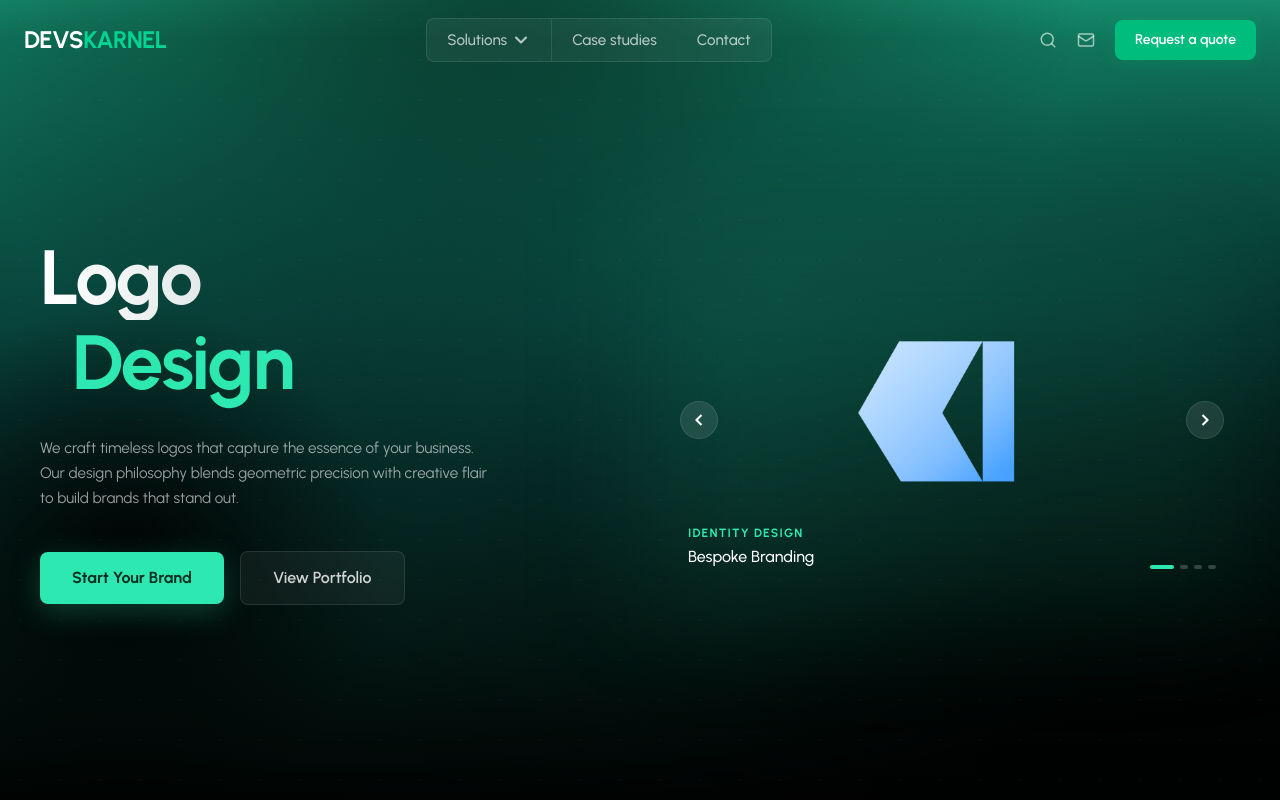
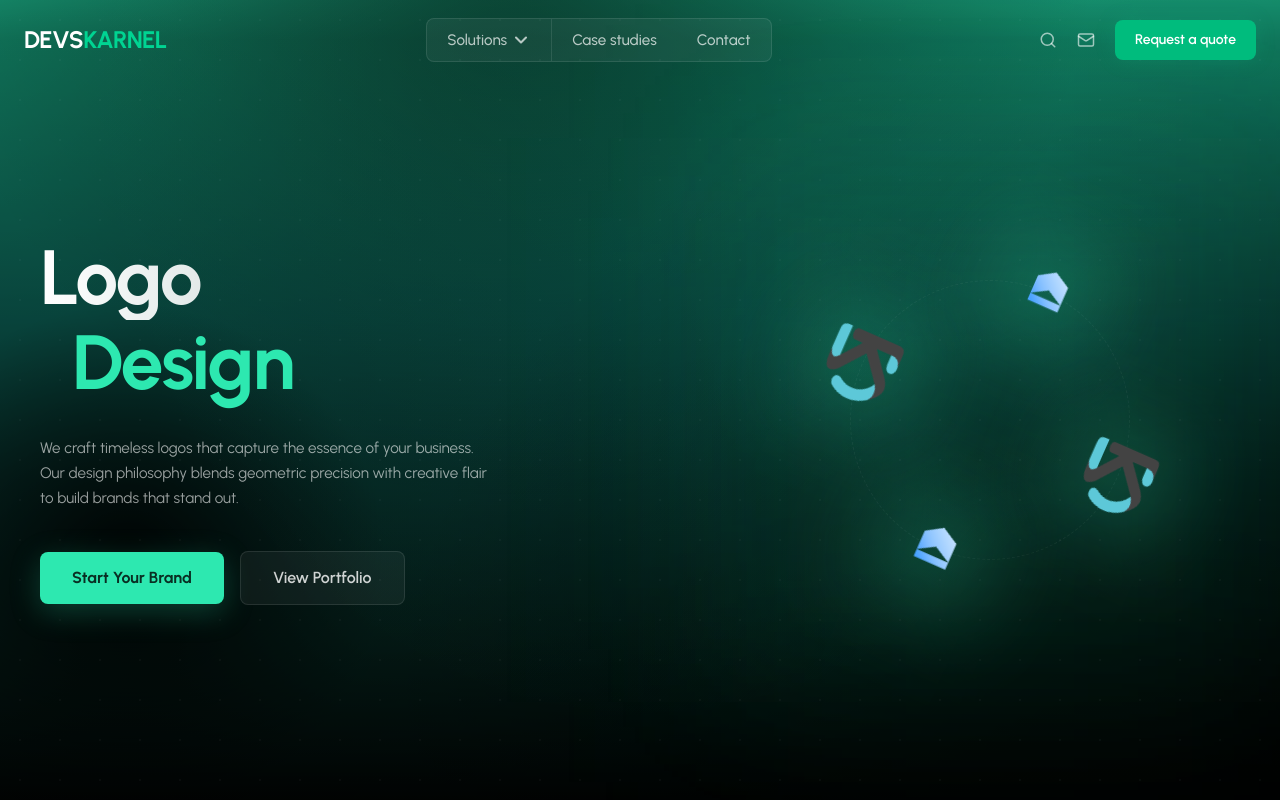
Before and after one commit to afterrender1/devkarnelweb, a Next.js app: page /services/logo-design in a window 1280 px wide. Shown: the top 800 px of the page. Built offline with nearby package versions, Linux system fonts and the light colour scheme.

Commit message:
logo section added

```diff
--- a/app/components/Navbar.jsx
+++ b/app/components/Navbar.jsx
@@ -187,7 +187,7 @@ export default function Navbar() {
                                         </button>
 
                                         {isDropdownOpen && (
-                                            <div ref={dropdownRef} className="absolute top-[120%] left-0 w-64 bg-black/40 backdrop-blur-3xl border border-white/10 rounded-lg overflow-hidden shadow-2xl z-100">
+                                            <div ref={dropdownRef} className="absolute top-[120%] left-0 w-64 bg-black/80 backdrop-blur-3xl border border-white/10 rounded-sm overflow-hidden shadow-2xl z-100">
                                                 <div className="absolute -top-10 left-1/2 -translate-x-1/2 w-32 h-32 bg-emerald-500/10 blur-3xl pointer-events-none" />
                                                 <div className="relative">
                                                     {dropdownItems.map((item) => (
--- a/app/components/logo-components/LogoHero.jsx
+++ b/app/components/logo-components/LogoHero.jsx
@@ -1,18 +1,15 @@
 "use client";
 
-import { useEffect, useRef, useState } from "react";
+import { useEffect, useRef } from "react";
 import { gsap } from "gsap";
-import { urbanist } from "@/app/fonts"; // Adjust path as needed
+import { urbanist } from "@/app/fonts";
 
-// Carousel Images - Your Logo Portfolio
-const carouselImages = [
+// Logo images for circular orbit
+const logoImages = [
     "/images/arl.png",
-    "/images/arfl.png",
-
-    "/images/dkfl.png",
-
     "/images/dkl.png",
-
+    "/images/arl.png",
+    "/images/dkl.png",
 ];
 
 export default function LogoHero() {
@@ -23,31 +20,20 @@ export default function LogoHero() {
     const subRef = useRef(null);
     const btnsRef = useRef(null);
 
-    // Background & Carousel Refs
+    // Background & Orbit Refs
     const bgRevealRef = useRef(null);
-    const carouselRef = useRef(null);
-
-    const [activeIndex, setActiveIndex] = useState(0);
-
-    const handleNext = () => {
-        setActiveIndex((prev) => (prev + 1) % carouselImages.length);
-    };
-
-    const handlePrev = (e) => {
-        e.stopPropagation();
-        setActiveIndex((prev) => (prev - 1 + carouselImages.length) % carouselImages.length);
-    };
+    const orbitContainerRef = useRef(null);
+    const logoRefs = useRef([]);
 
     useEffect(() => {
         const ctx = gsap.context(() => {
-
             const elements = [
                 headingLine1Ref.current,
                 headingLine2Ref.current,
                 headingLine3Ref.current,
                 subRef.current,
                 btnsRef.current
-        ].filter(Boolean); // ✅ remove nulls
+            ].filter(Boolean);
 
             gsap.set(elements, {
                 opacity: 0,
@@ -59,12 +45,13 @@ useEffect(() => {
                 gsap.set(bgRevealRef.current, { opacity: 0 });
             }
 
-        if (carouselRef.current) {
-            gsap.set(carouselRef.current, { opacity: 0, x: 40 });
+            if (orbitContainerRef.current) {
+                gsap.set(orbitContainerRef.current, { opacity: 0, scale: 0.8 });
             }
 
             const tl = gsap.timeline();
 
+            // Background reveal
             if (bgRevealRef.current) {
                 tl.to(bgRevealRef.current, {
                     opacity: 1,
@@ -73,6 +60,7 @@ useEffect(() => {
                 }, 0);
             }
 
+            // Text animations
             tl.to(elements.slice(0, 3), {
                 opacity: 1,
                 y: 0,
@@ -102,44 +90,88 @@ useEffect(() => {
                 }, 0.7);
             }
 
-        if (carouselRef.current) {
-            tl.to(carouselRef.current, {
+            // Orbit container reveal
+            if (orbitContainerRef.current) {
+                tl.to(orbitContainerRef.current, {
                     opacity: 1,
-                x: 0,
-                duration: 0.8,
+                    scale: 1,
+                    duration: 1,
                     ease: "power3.out"
                 }, 0.8);
             }
 
+            // Circular orbit animation
+            if (logoRefs.current.length > 0) {
+                const radius = 140; // Orbit radius
+                const numLogos = logoImages.length;
+                const angleStep = (Math.PI * 2) / numLogos;
+
+                logoRefs.current.forEach((logo, index) => {
+                    if (!logo) return;
+
+                    const startAngle = (index * angleStep);
+
+                    // Initial positioning
+                    gsap.set(logo, {
+                        x: Math.cos(startAngle) * radius,
+                        y: Math.sin(startAngle) * radius,
+                    });
+
+                    // Infinite rotation animation
+                    gsap.to(logo, {
+                        rotation: 360,
+                        transformOrigin: "center center",
+                        duration: 20,
+                        ease: "none",
+                        repeat: -1,
+                        modifiers: {
+                            rotation: (rotation) => {
+                                // Calculate current angle
+                                const currentRotation = parseFloat(rotation);
+                                const angle = startAngle + (currentRotation * Math.PI / 180);
+
+                                // Update position based on angle
+                                gsap.set(logo, {
+                                    x: Math.cos(angle) * radius,
+                                    y: Math.sin(angle) * radius,
+                                });
+
+                                return rotation;
+                            }
+                        }
+                    });
+
+                    // Depth effect with scale and opacity pulsing
+                    gsap.to(logo, {
+                        scale: 1.1,
+                        opacity: 1,
+                        duration: 2.5,
+                        repeat: -1,
+                        yoyo: true,
+                        delay: index * 0.5,
+                        ease: "sine.inOut"
+                    });
+                });
+            }
         });
 
         return () => ctx.revert();
     }, []);
 
-    useEffect(() => {
-        const slides = gsap.utils.toArray(".carousel-slide");
-        gsap.to(slides, { opacity: 0, scale: 0.95, zIndex: 0, duration: 0.5, ease: "power2.inOut" });
-        gsap.to(slides[activeIndex], { opacity: 1, scale: 1, zIndex: 10, duration: 0.6, ease: "power3.out" });
-    }, [activeIndex]);
-
     return (
         <section className={`relative min-h-screen w-full flex items-center overflow-hidden bg-[#010504] ${urbanist.className}`}>
-
-            {/* Background Layers (Static) */}
+            {/* Background Layers */}
             <div ref={bgRevealRef} className="absolute inset-0 w-full h-full" style={{
                 background: `radial-gradient(circle at 10% 70%, rgba(0,0,0,0.9) 0%, rgba(0,0,0,0.1) 20%, transparent 50%), radial-gradient(circle at 40% -10%, rgba(0,0,0,0.6) 0%, rgba(0,0,0,0.2) 30%, transparent 50%), radial-gradient(circle at 90% 100%, rgba(0,0,0,0.7) 10%, rgba(0,0,0,0.3) 30%, transparent 55%), radial-gradient(circle at 100% 90%, rgba(0,0,0,0.5) 0%, rgba(0,0,0,0.2) 25%, transparent 45%), linear-gradient(180deg, #24E8B2 0%, #1BC497 5%, #0F7C6E 40%, #0A4A42 60%, #062B24 80%, #010504 100%)`,
                 backgroundSize: "cover",
-            }}
-            />
+            }} />
             <div className="absolute bg-black inset-0 w-full h-full opacity-40" />
             <div className="absolute inset-0 w-full h-full opacity-20" style={{ background: "radial-gradient(ellipse at 50% 0%, rgba(45,232,176,0.1) 0%, transparent 70%)" }} />
 
             <div className="relative z-10 w-full max-w-400 mx-auto px-6 sm:px-10 flex flex-col lg:flex-row items-center gap-16 lg:gap-12 py-20 mt-10">
-
                 {/* Left Side: Content */}
                 <div className="w-full lg:w-3/5">
                     <h1 className="text-4xl sm:text-5xl lg:text-[4.8rem] font-bold leading-[1.1] tracking-tight text-white mb-8">
-                        {/* <span ref={headingLine1Ref} className="block">Defining iconic</span> */}
                         <span ref={headingLine2Ref} className="block bg-linear-to-r from-white to-white/60 bg-clip-text text-transparent">Logo</span>
                         <span ref={headingLine3Ref} className="ml-8 block text-[#2de8b0]">Design</span>
                     </h1>
@@ -147,50 +179,75 @@ useEffect(() => {
                         We craft timeless logos that capture the essence of your business. Our design philosophy blends geometric precision with creative flair to build brands that stand out.
                     </p>
                     <div ref={btnsRef} className="flex flex-col sm:flex-row items-stretch sm:items-center gap-4">
-                        <button className="cursor-pointer px-8 py-3.5 rounded-lg text-[1rem] font-bold text-black/80 transition-all bg-[#2de8b0] shadow-[0_8px_30px_rgba(45,232,176,0.25)]">Start Your Brand</button>
-                        <button className="cursor-pointer px-8 py-3.5 rounded-lg text-[1rem] font-semibold text-white/80 border border-white/10 bg-white/5 backdrop-blur-md">View Portfolio</button>
+                        <button className="cursor-pointer px-8 py-3.5 rounded-lg text-[1rem] font-bold text-black/80 transition-all bg-[#2de8b0] shadow-[0_8px_30px_rgba(45,232,176,0.25)] hover:shadow-[0_12px_40px_rgba(45,232,176,0.35)] hover:bg-[#3df7bf]">
+                            Start Your Brand
+                        </button>
+                        <button className="cursor-pointer px-8 py-3.5 rounded-lg text-[1rem] font-semibold text-white/80 border border-white/10 bg-white/5 backdrop-blur-md hover:bg-white/10 hover:border-white/20 transition-all">
+                            View Portfolio
+                        </button>
                     </div>
                 </div>
 
-                {/* Right Side: Carousel */}
+                {/* Right Side: Circular Logo Orbit */}
                 <div className="w-full lg:w-3/5 flex justify-center lg:justify-end">
-                    <div ref={carouselRef} onClick={handleNext} className="group relative w-full aspect-5/3 max-w-180 cursor-pointer">
-
-                        {/* Navigation */}
-                        <div className="absolute top-1/2 -translate-y-1/2 left-4 right-4 z-30 flex justify-between pointer-events-none">
-                            <button onClick={handlePrev} className="pointer-events-auto p-2 rounded-full bg-white/10 backdrop-blur-md border border-white/10 text-white hover:bg-[#2de8b0] hover:text-black transition-all">
-                                <svg width="20" height="20" viewBox="0 0 24 24" fill="none" stroke="currentColor" strokeWidth="2.5"><path d="m15 18-6-6 6-6" /></svg>
-                            </button>
-                            <button onClick={(e) => { e.stopPropagation(); handleNext(); }} className="pointer-events-auto p-2 rounded-full bg-white/10 backdrop-blur-md border border-white/10 text-white hover:bg-[#2de8b0] hover:text-black transition-all">
-                                <svg width="20" height="20" viewBox="0 0 24 24" fill="none" stroke="currentColor" strokeWidth="2.5"><path d="m9 18 6-6-6-6" /></svg>
-                            </button>
+                    <div className="relative w-full aspect-square max-w-125">
+                        {/* Outer glow container */}
+                        <div className="absolute inset-0 -m-8">
+                            <div className="absolute inset-0 bg-[#2de8b0]/10 blur-[80px] animate-pulse" style={{ animationDuration: '4s' }} />
+                            <div className="absolute inset-0 bg-[#2de8b0]/5 blur-[120px]" />
                         </div>
 
-                        {/* Image Container */}
-                        <div className="relative w-full h-full  overflow-hidden  ">
-                            {carouselImages.map((src, i) => (
-                                <div key={i} className="carousel-slide absolute inset-0 w-full h-full opacity-0">
-                                    <img src={src} alt="Logo Design" className="w-full h-full object-contain" />
-                                    {/* <div className="absolute inset-0 bg-linear-to-t from-black/80 via-transparent to-transparent" /> */}
-                                </div>
-                            ))}
-                            <div className="absolute bottom-6 left-6 right-6 z-20 flex justify-between items-end">
-                                <div>
-                                    <p className="text-[#2de8b0] text-xs font-bold uppercase tracking-widest mb-1">Identity Design</p>
-                                    <p className="text-white font-medium">Bespoke Branding</p>
-                                </div>
-                                <div className="flex gap-1.5">
-                                    {carouselImages.map((_, i) => (
-                                        <div key={i} className={`h-1 rounded-full transition-all duration-300 ${i === activeIndex ? 'w-6 bg-[#2de8b0]' : 'w-2 bg-white/20'}`} />
-                                    ))}
+                        {/* Orbit container */}
+                        <div ref={orbitContainerRef} className="relative w-full h-full flex items-center justify-center">
+                            {/* Center decorative element */}
+
+                            {/* Orbit path visualization (optional) */}
+                            <div className="absolute w-70 h-70 rounded-full border border-dashed border-white/5" />
+
+                            {/* Orbiting logos */}
+                            {logoImages.map((src, i) => (
+                                <div
+                                    key={i}
+                                    ref={(el) => (logoRefs.current[i] = el)}
+                                    className="absolute w-28 h-28 flex items-center justify-center"
+                                    style={{
+                                        left: '50%',
+                                        top: '50%',
+                                        marginLeft: '-3.5rem',
+                                        marginTop: '-3.5rem',
+                                    }}
+                                >
+                                    <div className="relative w-full h-full group">
+                                        {/* Logo glow */}
+                                        <div className="absolute inset-0 bg-[#2de8b0]/20 blur-2xl group-hover:bg-[#2de8b0]/30 transition-all duration-500" />
+
+                                        {/* Logo container */}
+                                        <div className="relative w-full h-full   p-4 transition-all duration-500 overflow-hidden">
+                                            <img
+                                                src={src}
+                                                alt={`Logo ${i + 1}`}
+                                                className="w-full h-full object-contain "
+                                            />
                                         </div>
                                     </div>
                                 </div>
-                        <div className="absolute -inset-4 bg-[#2de8b0]/10 blur-3xl -z-10 group-hover:bg-[#2de8b0]/20 transition-colors duration-500" />
+                            ))}
+
+                            {/* Center text label */}
+                            {/* <div className="absolute z-20 text-center">
+                                <p className="text-[#2de8b0] text-xs font-bold uppercase tracking-widest mb-1">
+                                    Our Work
+                                </p>
+                                <p className="text-white/60 text-sm font-medium">
+                                    Premium Brands
+                                </p>
+                            </div> */}
+                        </div>
                     </div>
                 </div>
             </div>
 
+            {/* Grid overlay */}
             <div className="absolute inset-0 opacity-[0.03] pointer-events-none" style={{ backgroundImage: 'radial-gradient(#fff 1px, transparent 1px)', backgroundSize: '40px 40px' }} />
         </section>
     );
```
Lines whose indentation alone changed are shown as unchanged.
